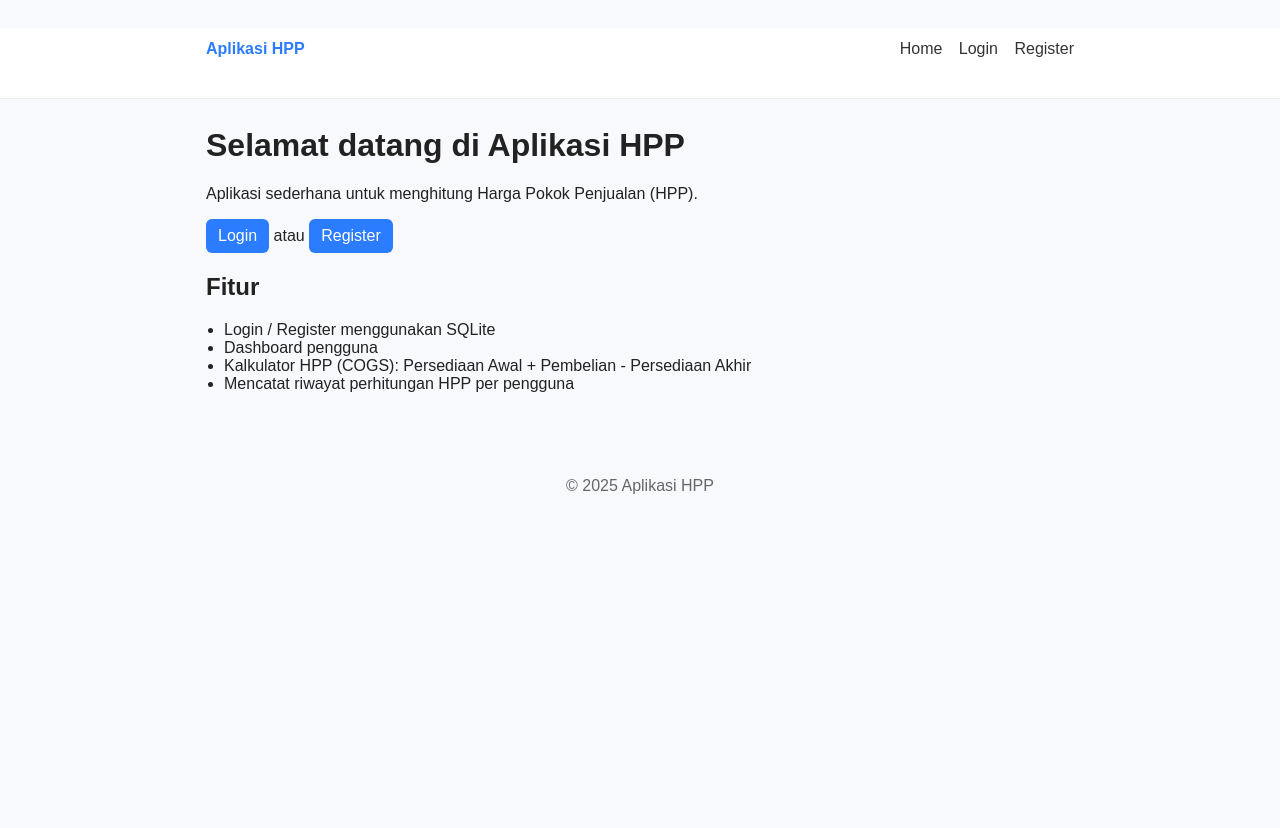
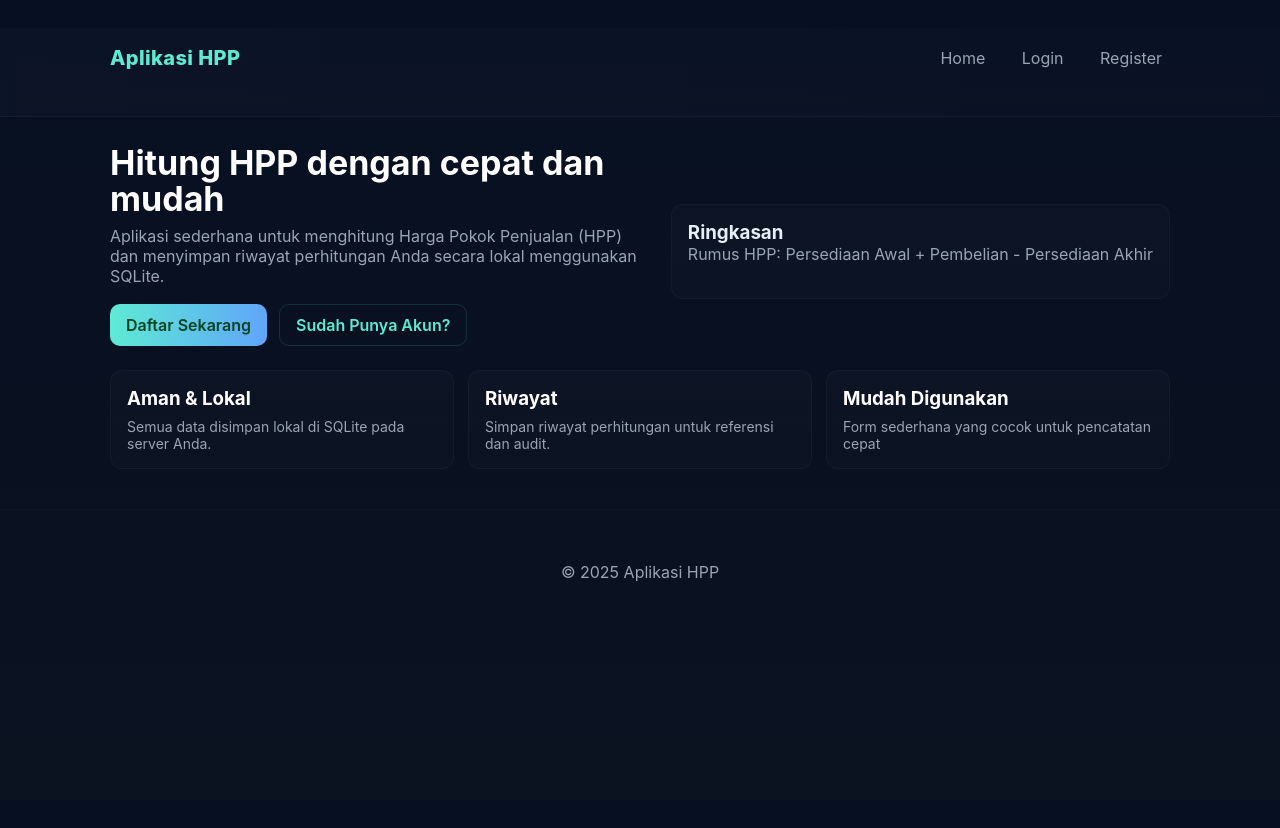
Before and after one commit to rasitechchannel/HPP, a PHP site: page / in a window 1280 px wide. Before the commit the page ends 494 px from the top, so only its background shows below. Run offline with PHP 8.4, Linux system fonts and the light colour scheme.

Commit message:
UI: modern design — update styles, header, and landing

```diff
--- a/css/style.css
+++ b/css/style.css
@@ -1,19 +1,68 @@
-:root{--accent:#2b7cff;--muted:#666}
-*{box-sizing:border-box;font-family:Arial,Helvetica,sans-serif}
-body{margin:0;color:#222;background:#f7f9fc}
-.container{max-width:900px;margin:28px auto;padding:0 16px}
-.site-header{background:#fff;border-bottom:1px solid #eee}
-.site-header .container{display:flex;align-items:center;justify-content:space-between;padding:12px 16px}
-.brand{font-weight:700;color:var(--accent);text-decoration:none}
-.nav a{margin-left:12px;color:#333;text-decoration:none}
-.btn{display:inline-block;background:var(--accent);color:#fff;padding:8px 12px;border-radius:6px;text-decoration:none}
-.btn-light{background:#eee;color:#333}
-.features ul{padding-left:18px}
-.form{max-width:420px;background:#fff;padding:16px;border-radius:8px;border:1px solid #eee}
-.form label{display:block;margin-bottom:10px}
-.form input{width:100%;padding:8px;border:1px solid #ddd;border-radius:4px}
-.card{background:#fff;padding:12px;border-radius:8px;border:1px solid #eee;margin-top:12px}
-.table{width:100%;border-collapse:collapse}
-.table th,.table td{padding:8px;border:1px solid #eee;text-align:left}
-.error{color:#a00;background:#fee;padding:8px;border-radius:6px}
-.site-footer{margin-top:40px;padding:16px 0;text-align:center;color:var(--muted)}
+
+:root{
+	--bg: #0f1724;
+	--card: #0b1220;
+	--accent: #5eead4;
+	--accent-2: #60a5fa;
+	--muted: #9aa4b2;
+	--glass: rgba(255,255,255,0.04);
+}
+
+*{box-sizing:border-box;margin:0;padding:0}
+html,body{height:100%}
+body{
+	font-family: Inter,ui-sans-serif,system-ui,-apple-system,"Segoe UI",Roboto,"Helvetica Neue",Arial;
+	background: linear-gradient(180deg,#071022 0%, #0b1220 100%);
+	color: #e6eef8;
+	-webkit-font-smoothing:antialiased;
+}
+
+.container{max-width:1100px;margin:28px auto;padding:0 20px}
+
+.site-header{
+	background: linear-gradient(90deg, rgba(255,255,255,0.02), rgba(255,255,255,0.01));
+	backdrop-filter: blur(6px);
+	border-bottom: 1px solid rgba(255,255,255,0.04);
+}
+.site-header .container{display:flex;align-items:center;justify-content:space-between;padding:18px 20px}
+.brand{font-weight:800;color:var(--accent);text-decoration:none;font-size:20px;letter-spacing:0.4px}
+.nav a{margin-left:16px;color:var(--muted);text-decoration:none;padding:8px;border-radius:8px}
+.nav a:hover{color:#fff;background:var(--glass)}
+
+.hero{
+	display:flex;align-items:center;justify-content:space-between;gap:24px;margin-top:28px;
+}
+.hero .left{flex:1}
+.hero h1{font-size:34px;line-height:1.05;margin-bottom:10px;color:#fff}
+.hero p.lead{color:var(--muted);margin-bottom:18px;font-size:16px}
+.hero .cta{display:flex;gap:12px}
+.btn{display:inline-flex;align-items:center;gap:8px;background:linear-gradient(90deg,var(--accent),var(--accent-2));color:#042; padding:10px 16px;border-radius:10px;border:none;text-decoration:none;font-weight:600}
+.btn-light{background:transparent;color:var(--accent);border:1px solid rgba(94,234,212,0.14);}
+
+.features{display:grid;grid-template-columns:repeat(3,1fr);gap:14px;margin-top:24px}
+.feature{background:linear-gradient(180deg, rgba(255,255,255,0.02), rgba(255,255,255,0.01));padding:16px;border-radius:12px;border:1px solid rgba(255,255,255,0.03)}
+.feature h3{margin-bottom:8px;color:#fff}
+.feature p{color:var(--muted);font-size:14px}
+
+.card{background:linear-gradient(180deg, rgba(255,255,255,0.02), rgba(255,255,255,0.01));padding:16px;border-radius:12px;border:1px solid rgba(255,255,255,0.03);margin-top:12px}
+
+.form{max-width:520px;background:transparent;padding:0}
+.form label{display:block;margin-bottom:12px;color:var(--muted)}
+.form input{width:100%;padding:12px;border-radius:8px;border:1px solid rgba(255,255,255,0.06);background:rgba(255,255,255,0.02);color:#e6eef8}
+
+.table{width:100%;border-collapse:collapse;margin-top:12px}
+.table th,.table td{padding:10px;border-bottom:1px solid rgba(255,255,255,0.03);text-align:left;color:var(--muted)}
+.table th{color:#fff}
+
+.error{color:#ffb4b4;background:rgba(255, 20, 20, 0.04);padding:10px;border-radius:8px}
+
+.site-footer{margin-top:40px;padding:24px 0;text-align:center;color:var(--muted);border-top:1px solid rgba(255,255,255,0.02)}
+
+@media (max-width:900px){
+	.hero{flex-direction:column;align-items:flex-start}
+	.features{grid-template-columns:repeat(2,1fr)}
+}
+@media (max-width:600px){
+	.features{grid-template-columns:1fr}
+	.nav a{display:none}
+}
--- a/inc/header.php
+++ b/inc/header.php
@@ -14,6 +14,7 @@
         <a href="/">Home</a>
         <?php if (is_logged_in()): ?>
           <a href="dashboard.php">Dashboard</a>
+          <a href="hpp.php">Kalkulator</a>
           <a href="logout.php">Logout</a>
         <?php else: ?>
           <a href="login.php">Login</a>
--- a/index.php
+++ b/index.php
@@ -6,23 +6,43 @@ require_once __DIR__ . '/inc/auth.php';
 <?php include __DIR__ . '/inc/header.php'; ?>
 
 <main class="container">
-  <h1>Selamat datang di Aplikasi HPP</h1>
-  <p>Aplikasi sederhana untuk menghitung Harga Pokok Penjualan (HPP).</p>
+  <section class="hero">
+    <div class="left">
+      <h1>Hitung HPP dengan cepat dan mudah</h1>
+      <p class="lead">Aplikasi sederhana untuk menghitung Harga Pokok Penjualan (HPP) dan menyimpan riwayat perhitungan Anda secara lokal menggunakan SQLite.</p>
 
-  <?php if (is_logged_in()): ?>
-    <p>Halo, <strong><?php echo htmlspecialchars(current_user()['username']); ?></strong> — <a href="dashboard.php">Buka Dashboard</a> | <a href="logout.php">Logout</a></p>
-  <?php else: ?>
-    <p><a class="btn" href="login.php">Login</a> atau <a class="btn" href="register.php">Register</a></p>
-  <?php endif; ?>
+      <div class="cta">
+        <?php if (is_logged_in()): ?>
+          <a class="btn" href="dashboard.php">Buka Dashboard</a>
+          <a class="btn btn-light" href="hpp.php">Langsung Hitung</a>
+        <?php else: ?>
+          <a class="btn" href="register.php">Daftar Sekarang</a>
+          <a class="btn btn-light" href="login.php">Sudah Punya Akun?</a>
+        <?php endif; ?>
+      </div>
+    </div>
+
+    <div class="right">
+      <div class="card">
+        <h3>Ringkasan</h3>
+        <p class="lead">Rumus HPP: Persediaan Awal + Pembelian - Persediaan Akhir</p>
+      </div>
+    </div>
+  </section>
 
   <section class="features">
-    <h2>Fitur</h2>
-    <ul>
-      <li>Login / Register menggunakan SQLite</li>
-      <li>Dashboard pengguna</li>
-      <li>Kalkulator HPP (COGS): Persediaan Awal + Pembelian - Persediaan Akhir</li>
-      <li>Mencatat riwayat perhitungan HPP per pengguna</li>
-    </ul>
+    <div class="feature">
+      <h3>Aman & Lokal</h3>
+      <p>Semua data disimpan lokal di SQLite pada server Anda.</p>
+    </div>
+    <div class="feature">
+      <h3>Riwayat</h3>
+      <p>Simpan riwayat perhitungan untuk referensi dan audit.</p>
+    </div>
+    <div class="feature">
+      <h3>Mudah Digunakan</h3>
+      <p>Form sederhana yang cocok untuk pencatatan cepat</p>
+    </div>
   </section>
 </main>
 
```
